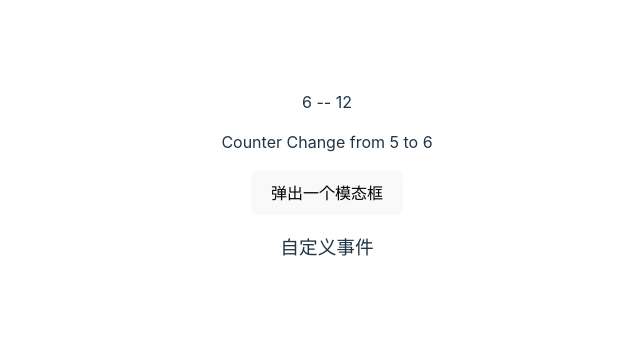
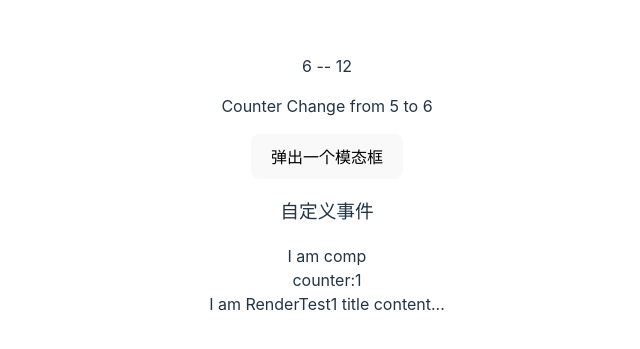
Before and after one commit to Alextt666/vue3-review, a Vue app: page / in a window 1280 px wide. Shown: the part 215-564 px from the top of the page, without its empty margins (313-953 px from the left). Built offline with nearby package versions, Linux system fonts and the light colour scheme.

Commit message:
add:slots & render 函数

```diff
--- a/src/components/HelloWorld.vue
+++ b/src/components/HelloWorld.vue
@@ -5,27 +5,69 @@
   <ModalButton></ModalButton>
   <!-- emits -->
   <Emits @my-click="handleEmits"></Emits>
+  <!-- 全局实例 -->
+  <comp></comp>
+  <!-- v-model使用 -->
+  <VmodalTest v-model:counter="counter"></VmodalTest>
+  <!-- 等价于下面 -->
+  <!-- <VmodalTest :counter="counter" @update:counter=""></VmodalTest> -->
+  <RenderTest v-model:counter="counter">
+    <!-- slot -->
+    <template v-slot> title </template>
+    <template v-slot:content> content... </template>
+  </RenderTest>
 </template>
 
 <script>
-import Composition from './Composition.vue';
-import ModalButton from './ModalButton.vue';
-import Emits from './Emits.vue';
+import Composition from "./Composition.vue";
+import ModalButton from "./ModalButton.vue";
+import Emits from "./Emits.vue";
+import VmodalTest from "./VmodalTest.vue";
+import { h } from "vue";
 export default {
-  name: 'HelloWorld',
+  name: "HelloWorld",
   props: {
     msg: String,
+  },
+  data() {
+    return {
+      counter: 1,
+    };
   },
   components: {
     Composition,
     ModalButton,
-    Emits
+    Emits,
+    VmodalTest,
+    // render Components
+    RenderTest: {
+      props: {
+        counter: {
+          type: Number,
+          default: 0,
+        },
+      },
+      render() {
+        return h("div", [
+          h("div", { onClick: this.onClick }, [
+            "I am RenderTest" + this.counter,
+            this.$slots.default(),
+            this.$slots.content(),
+          ]),
+        ]);
+      },
+      methods: {
+        onClick() {
+          this.$emit("update:counter", this.counter + 1);
+        },
+      },
+    },
   },
-  methods:{
-    handleEmits(){
-      console.log('click');
-    }
-  }
+  methods: {
+    handleEmits() {
+      console.log("click");
+    },
+  },
 };
 </script>
 
--- /dev/null
+++ b/src/components/VmodalTest.vue
@@ -0,0 +1,18 @@
+<template>
+  <div @click="$emit('update:counter', counter + 1)">
+    counter:{{ counter }}
+  </div>
+</template>
+
+<script>
+export default {
+  props: {
+    counter: {
+      type: Number,
+      default: 0,
+    },
+  },
+};
+</script>
+
+<style scoped></style>
--- a/src/main.js
+++ b/src/main.js
@@ -1,5 +1,11 @@
-import { createApp } from 'vue'
+import { createApp,h } from 'vue'
 import './style.css'
 import App from './App.vue'
 
-createApp(App).mount('#app')
+createApp(App)
+.component('comp',{
+    render(){
+        return h('div','I am comp')
+    }
+})
+.mount('#app')
```
